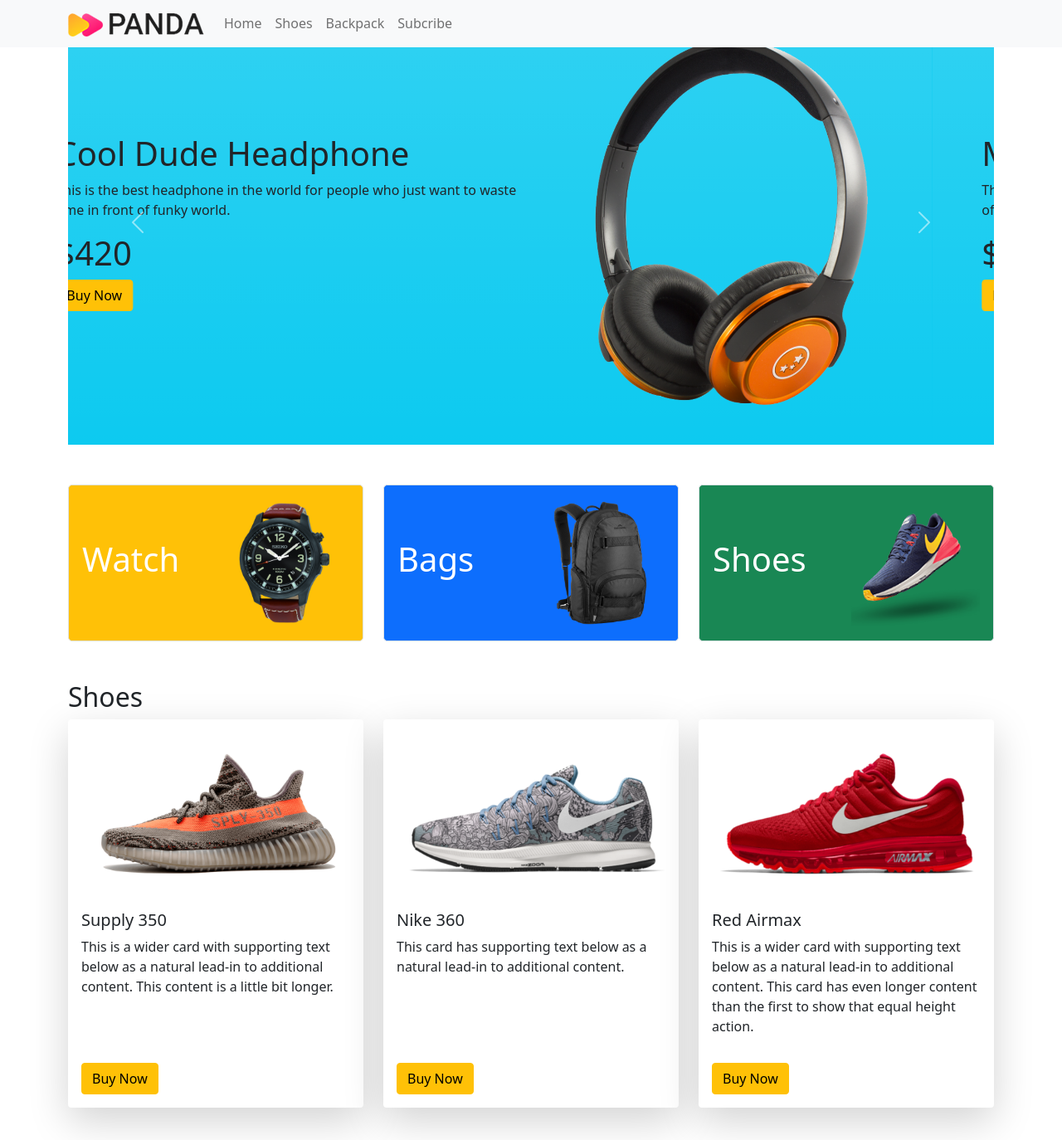
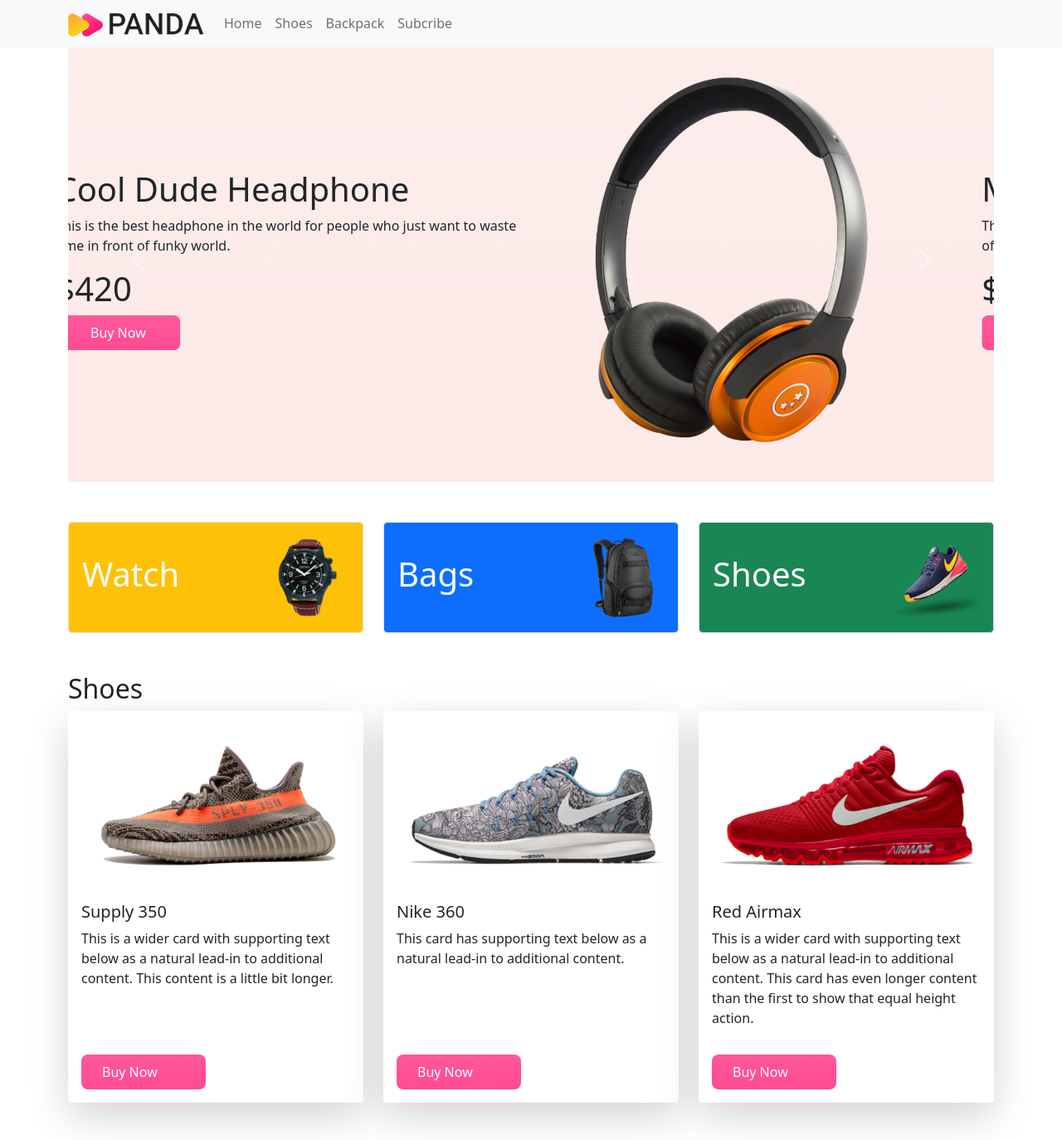
Before and after one commit to alizubairr/panda-site, a plain HTML site: page index.html in a window 1280 px wide. Shown: the top 1374 px of the page at 83% size. Drawn offline with nearby package versions, Linux system fonts and the light colour scheme.

Commit message:
complete with color and button

```diff
--- a/css/style.css
+++ b/css/style.css
@@ -1,3 +1,20 @@
 html{
     scroll-padding-top: 60px;
 }
+.panda-bg-info{
+    background-color: #fceae8;
+}
+.categories img{
+    width : 100px;
+}
+.panda-buy-now-btn{
+    color: #ffffff;
+    border-radius: 8px;
+    padding : 9px 25px;
+    border : none;
+    width : 150px;
+    background-image : linear-gradient(to bottom, #FF589B 0%, #ff4b92 100%);
+}
+.panda-margin{
+    margin-top: 45px;
+}
--- a/index.html
+++ b/index.html
@@ -42,15 +42,15 @@
           </nav>
           <!-- images slider  -->
           <section class="container">
-            <div id="carouselExampleControls" class="carousel slide" data-bs-ride="carousel">
+            <div id="carouselExampleControls" class="carousel slide panda-margin" data-bs-ride="carousel">
               <div class="carousel-inner">
                 <div class="carousel-item active">
-                  <div class="row p-5 bg-info bg-gradient d-flex align-items-center">
+                  <div class="row p-5 panda-bg-info bg-gradient d-flex align-items-center">
                     <div class="col-lg-7">
                       <h1>Cool Dude Headphone</h1>
                       <p>This is the best headphone in the world for people who just want to waste time in front of funky world.</p>
                       <h1>$420</h1>
-                      <button class="btn btn-warning">Buy Now</button>
+                      <button class="panda-buy-now-btn">Buy Now</button>
                     </div>
                     <div class="col-lg-5">
                       <img src="images/banner-images/headphone.png" class="d-block w-100" alt="picture of headphone">
@@ -58,12 +58,12 @@
                   </div>
                 </div>
                 <div class="carousel-item">
-                  <div class="row p-5 bg-info bg-gradient d-flex align-items-center">
+                  <div class="row p-5 panda-bg-info bg-gradient d-flex align-items-center">
                     <div class="col-lg-7">
                       <h1>Mega LCD TV For Sports</h1>
                       <p>This is the best TV in the world for people who just want to waste time in front of funky world.</p>
                       <h1>$520</h1>
-                      <button class="btn btn-warning">Buy Now</button>
+                      <button class="panda-buy-now-btn">Buy Now</button>
                     </div>
                     <div class="col-lg-5">
                       <img src="images/banner-images/tv.png" class="d-block w-100" alt="picture of headphone">
@@ -71,12 +71,12 @@
                   </div>
                 </div>
                 <div class="carousel-item">
-                  <div class="row p-5 bg-info bg-gradient d-flex align-items-center">
+                  <div class="row p-5 panda-bg-info bg-gradient d-flex align-items-center">
                     <div class="col-lg-7">
                       <h1>X-Box For Your Living Room</h1>
                       <p>This is the best X-Box in the world for people who just want to waste time in front of funky world.</p>
                       <h1>$600</h1>
-                      <button class="btn btn-warning">Buy Now</button>
+                      <button class="panda-buy-now-btn">Buy Now</button>
                     </div>
                     <div class="col-lg-5">
                       <img src="images/banner-images/xbox.png" class="d-block w-100" alt="picture of headphone">
@@ -98,7 +98,7 @@
     <!-- start main part  -->
     <main>
       <!-- categories  -->
-      <section class="container my-5">
+      <section class="container my-5 categories">
           <div class="row g-4">
             <div class="col-lg-4 col-md-6 col-12">
               <div class="p-3 border bg-warning d-flex align-items-center justify-content-between rounded-3">
@@ -132,7 +132,7 @@
                 <p class="card-text">This is a wider card with supporting text below as a natural lead-in to additional content. This content is a little bit longer.</p>
               </div>
               <div class="m-3">
-                <div class="btn btn-warning">Buy Now</div>
+                <div class="panda-buy-now-btn">Buy Now</div>
               </div>
             </div>
           </div>
@@ -144,7 +144,7 @@
                 <p class="card-text">This card has supporting text below as a natural lead-in to additional content.</p>
               </div>
               <div class="m-3">
-                <div class="btn btn-warning">Buy Now</div>
+                <div class="panda-buy-now-btn">Buy Now</div>
               </div>
             </div>
           </div>
@@ -156,7 +156,7 @@
                 <p class="card-text">This is a wider card with supporting text below as a natural lead-in to additional content. This card has even longer content than the first to show that equal height action.</p>
               </div>
               <div class="m-3">
-                <div class="btn btn-warning">Buy Now</div>
+                <div class="panda-buy-now-btn">Buy Now</div>
               </div>
             </div>
           </div>
@@ -174,7 +174,7 @@
                 <p class="card-text">This is a wider card with supporting text below as a natural lead-in to additional content. This content is a little bit longer.</p>
               </div>
               <div class="m-3">
-                <div class="btn btn-warning">Buy Now</div>
+                <div class="panda-buy-now-btn">Buy Now</div>
               </div>
             </div>
           </div>
@@ -186,7 +186,7 @@
                 <p class="card-text">This card has supporting text below as a natural lead-in to additional content.</p>
               </div>
               <div class="m-3">
-                <div class="btn btn-warning">Buy Now</div>
+                <div class="panda-buy-now-btn">Buy Now</div>
               </div>
             </div>
           </div>
@@ -198,20 +198,20 @@
                 <p class="card-text">This is a wider card with supporting text below as a natural lead-in to additional content. This card has even longer content than the first to show that equal height action.</p>
               </div>
               <div class="m-3">
-                <div class="btn btn-warning">Buy Now</div>
+                <div class="panda-buy-now-btn">Buy Now</div>
               </div>
             </div>
           </div>
         </div>
       </section>
       <!-- here start subscribe section  -->
-      <section id="subscribe" style="height: 300px;" class="container bg-info d-flex justify-content-center align-items-center rounded-3">
+      <section id="subscribe" style="height: 300px;" class="container panda-bg-info d-flex justify-content-center align-items-center rounded-3">
         <div>
           <h1>LET'S STAY IN TOUCH</h1>
           <p>Get updtes on sales, apecials and more</p>
-          <input type="email" placeholder="xyz@gmail.com" value="">
+          <input class="form-control" type="email" placeholder="xyz@gmail.com" value="">
           <br>
-          <button class="btn btn-warning" type="submit">SUBMIT</button>
+          <button class="panda-buy-now-btn" type="submit">SUBMIT</button>
         </div>
       </section>
     </main>
```
